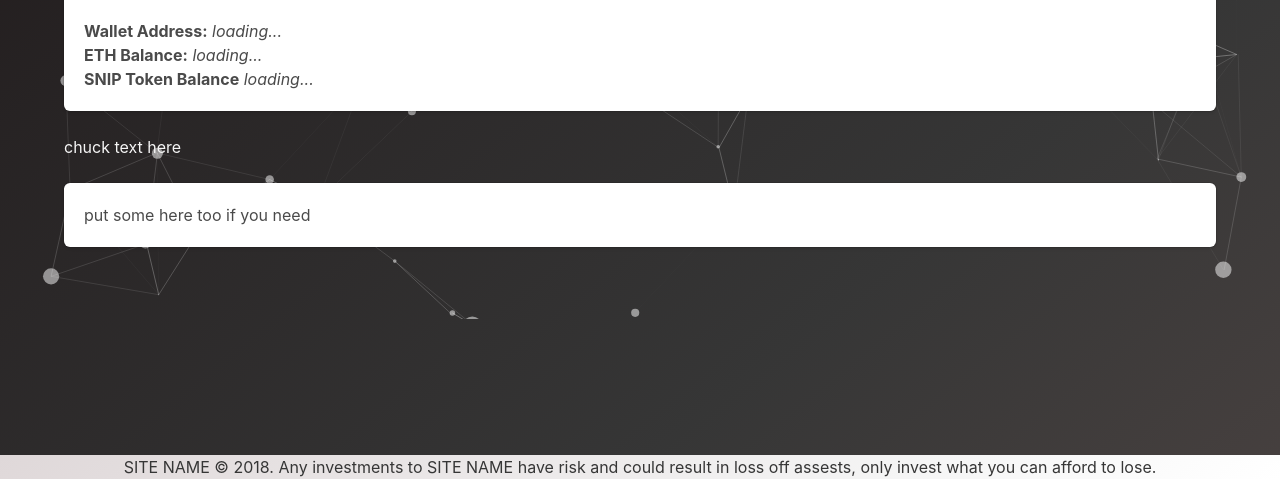
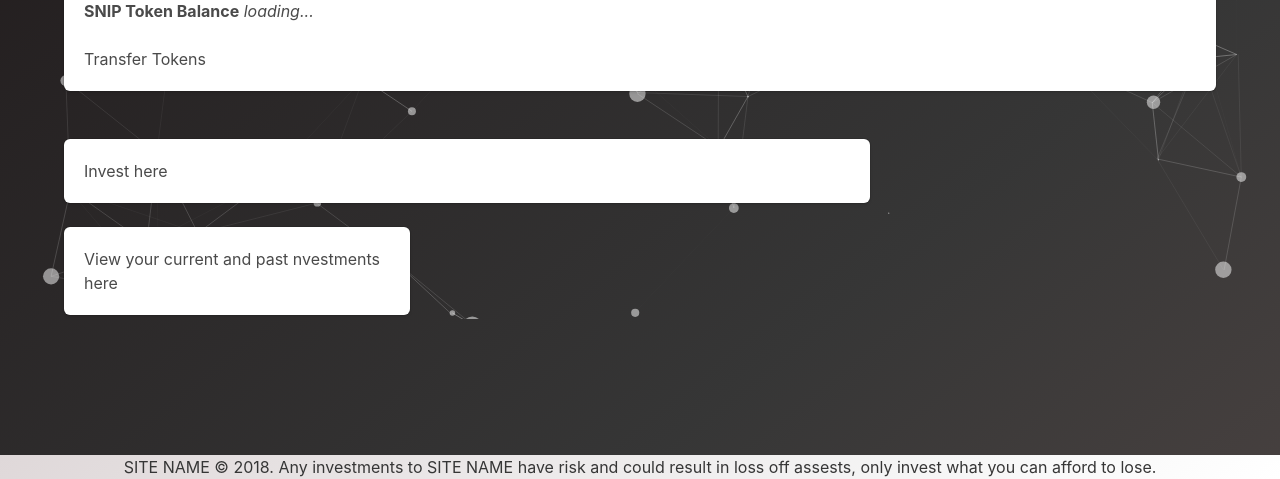
Before and after one commit to SiteNameInvestmentPlatform/sitenameinvestmentplatform.github.com, a plain HTML site: page invest.html in a window 1280 px wide. Shown: the part 321-800 px from the top of the page. Drawn offline with nearby package versions, Linux system fonts and the light colour scheme.

Commit message:
Update invest.html

```diff
--- a/invest.html
+++ b/invest.html
@@ -65,11 +65,17 @@
                         <p id="walletAddress"><strong>Wallet Address:</strong> <i>loading...</i></p>
                         <p id="walletEthBalance"><strong>ETH Balance:</strong> <i>loading...</i></p>
                         <p id="walletTokenBalance"><strong>SNIP Token Balance</strong> <i>loading...</i></p>
+                        <br>
+                        <a>Transfer Tokens</a>
                     </div>
-                    <p>chuck text here</p>
                     <br>
-                    <div class="box">
-                        <p>put some here too if you need</p>
+                    <div>
+                        <div class="box" style="width: 70%;">
+                            <p>Invest here</p>
+                        </div>
+                        <div class="box" style="width: 30%">
+                            <p>View your current and past nvestments here</p>
+                        </div>
                     </div>
                 </div>
             </div>
```
